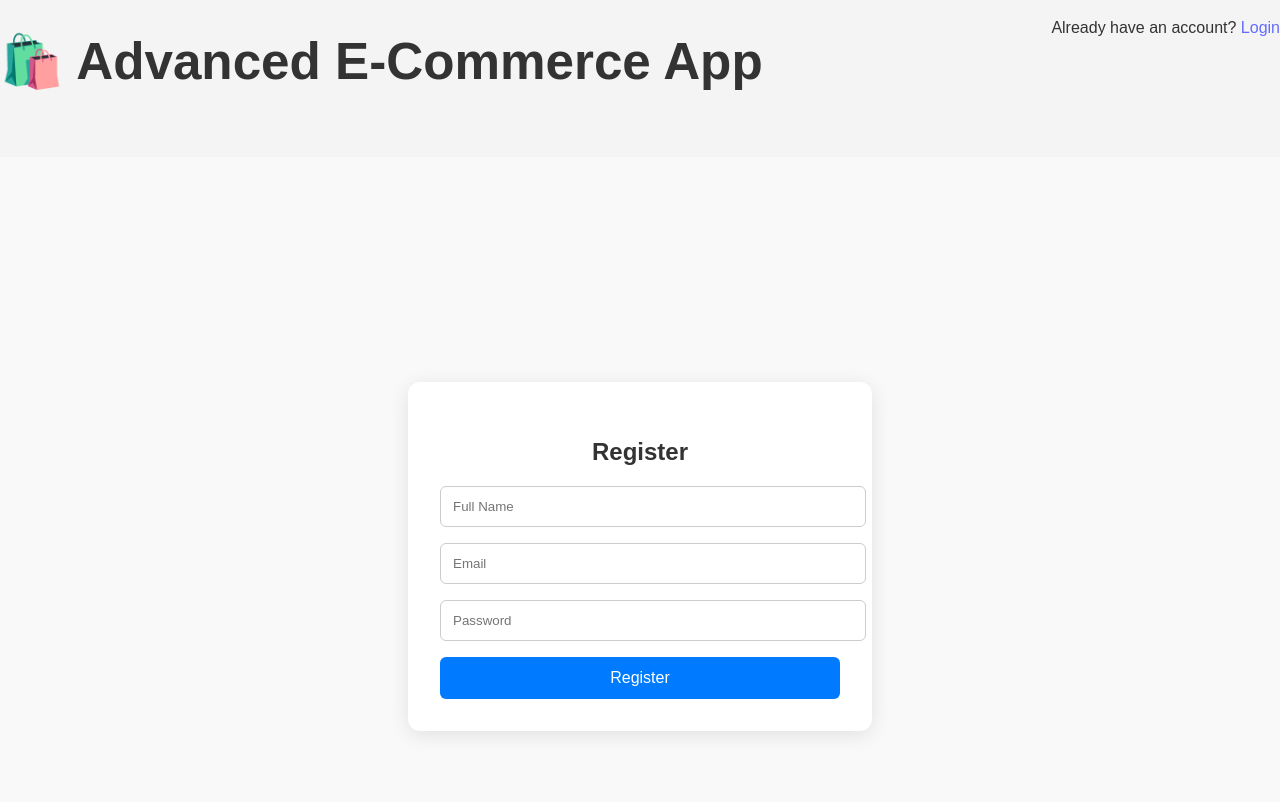
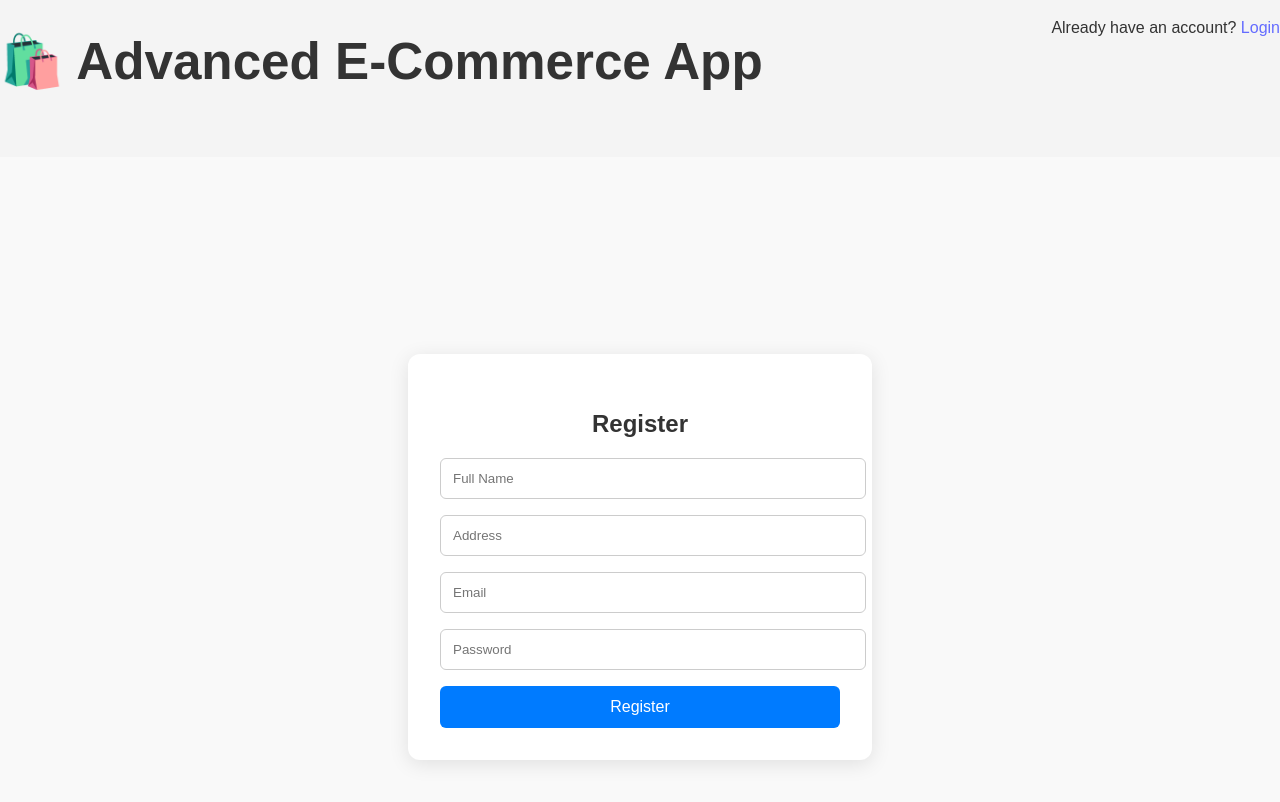
Before and after one commit to GJBURT/Advanced-Ecommerce-App, a React (Vite) app: page /register in a window 1280 px wide. Shown: the top 802 px of the page. Built offline with nearby package versions, Linux system fonts and the light colour scheme; no server answers.

Commit message:
Updated Register.tsx to include input field for address.

```diff
--- a/src/pages/Register.tsx
+++ b/src/pages/Register.tsx
@@ -6,11 +6,12 @@ import './AuthStyles.css'; // Import styles
 
 const Register: React.FC = () => {
     const [name, setName] = useState('');
+    const [address, setAddress] = useState('');
     const [email, setEmail] = useState('');
     const [password, setPassword] = useState('');
     const [error, setError] = useState<string | null>(null);
     const navigate = useNavigate();
-
+    // Handle registration form submission
     const handleRegister = async (e: React.FormEvent) => {
         e.preventDefault();
         setError(null);
@@ -23,7 +24,8 @@ const Register: React.FC = () => {
             setError(errorMessage);
         }
     };
-
+    // This component provides a form for users to register
+    // It uses the register function from the Firebase auth module to create a new user
     return (
         <div className="auth-container">
             <div className="auth-box">
@@ -34,6 +36,13 @@ const Register: React.FC = () => {
                         placeholder="Full Name"
                     value={name}
                     onChange={(e) => setName(e.target.value)}
+                    required
+                />
+                <input
+                    type="address"
+                    placeholder="Address"
+                    value={address}
+                    onChange={(e) => setAddress(e.target.value)}
                     required
                 />
                 <input
```
